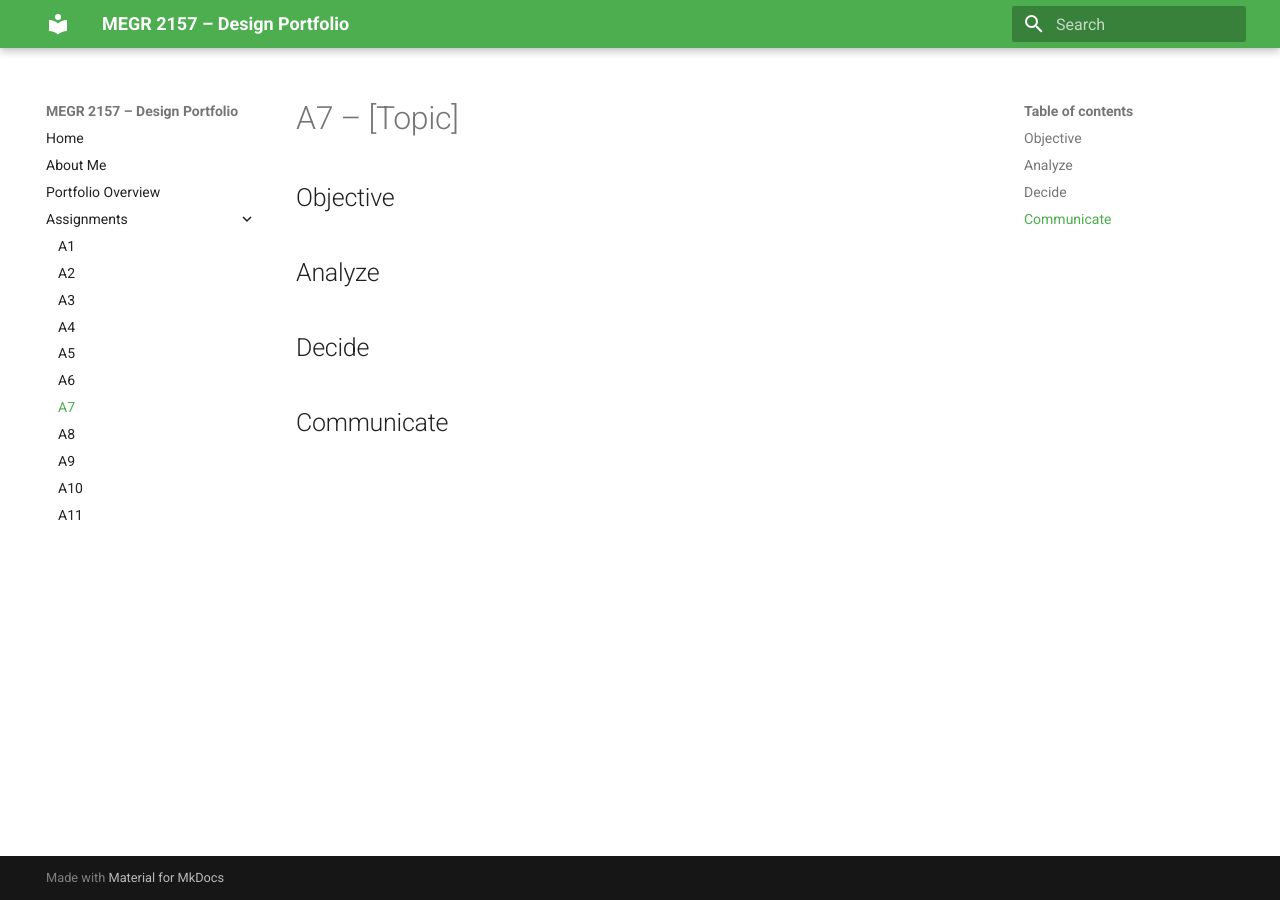
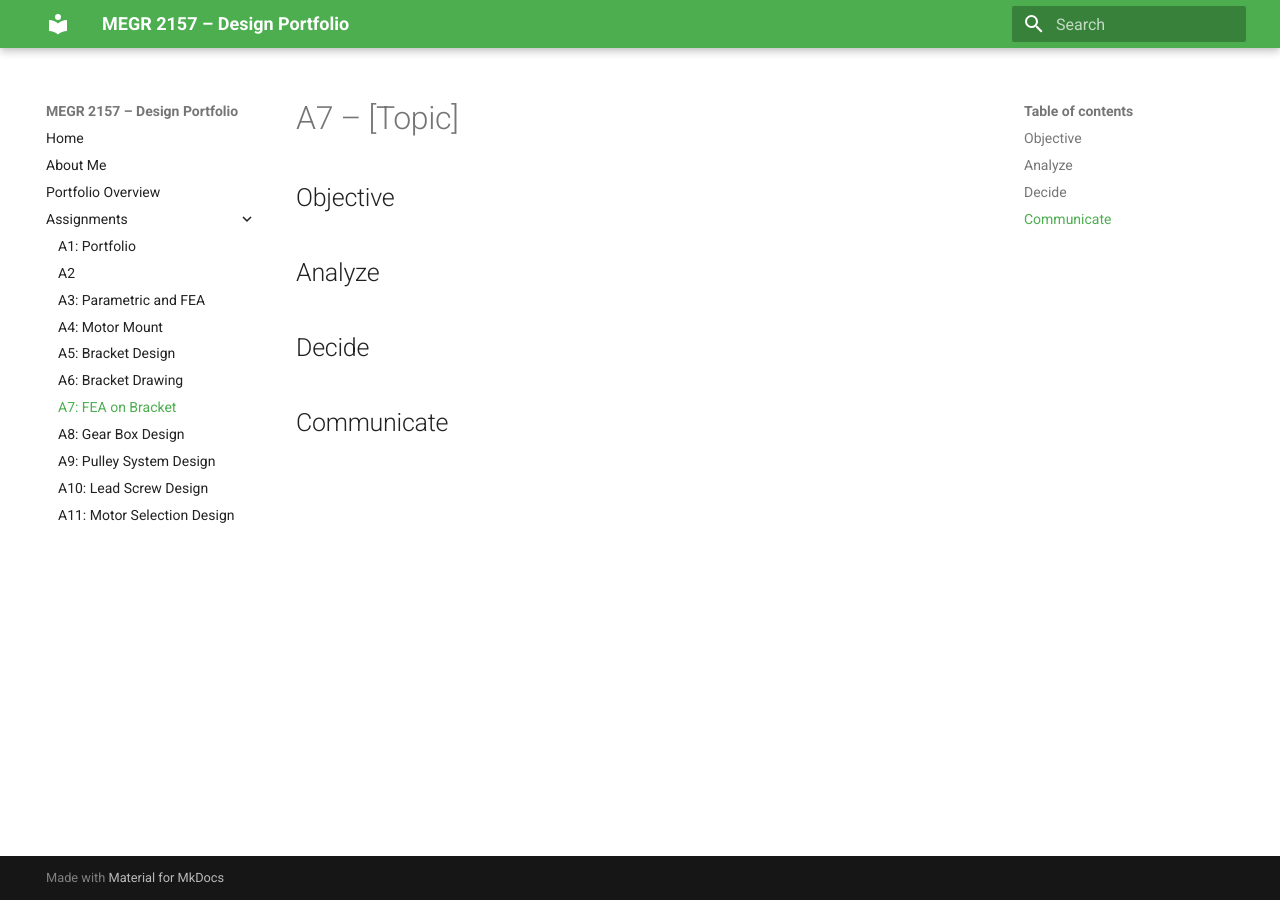
Before and after one commit to IzabellaMontero/megr2157-portfolio, an MkDocs documentation site: the page built from docs/assignments/A07/index.md, in a window 1280 px wide. Built offline with MkDocs 1.6.1 and Material for MkDocs 9.7.7, drawn with Linux system fonts in a browser that asks for light colours.

Commit message:
Update assignment titles in mkdocs.yml

```diff
--- a/mkdocs.yml
+++ b/mkdocs.yml
@@ -14,14 +14,14 @@ nav:
   - About Me: aboutme/index.md
   - Portfolio Overview: portfolio-overview.md
   - Assignments:
-      - A1: assignments/A01/index.md
+      - "A1: Portfolio": assignments/A01/index.md
       - A2: assignments/A02/index.md
-      - A3: assignments/A03/index.md
-      - A4: assignments/A04/index.md
-      - A5: assignments/A05/index.md
-      - A6: assignments/A06/index.md
-      - A7: assignments/A07/index.md
-      - A8: assignments/A08/index.md
-      - A9: assignments/A09/index.md
-      - A10: assignments/A10/index.md
-      - A11: assignments/A11/index.md
+      - "A3: Parametric and FEA": assignments/A03/index.md
+      - "A4: Motor Mount": assignments/A04/index.md
+      - "A5: Bracket Design": assignments/A05/index.md
+      - "A6: Bracket Drawing": assignments/A06/index.md
+      - "A7: FEA on Bracket": assignments/A07/index.md
+      - "A8: Gear Box Design": assignments/A08/index.md
+      - "A9: Pulley System Design": assignments/A09/index.md
+      - "A10: Lead Screw Design": assignments/A10/index.md
+      - "A11: Motor Selection Design": assignments/A11/index.md
```
